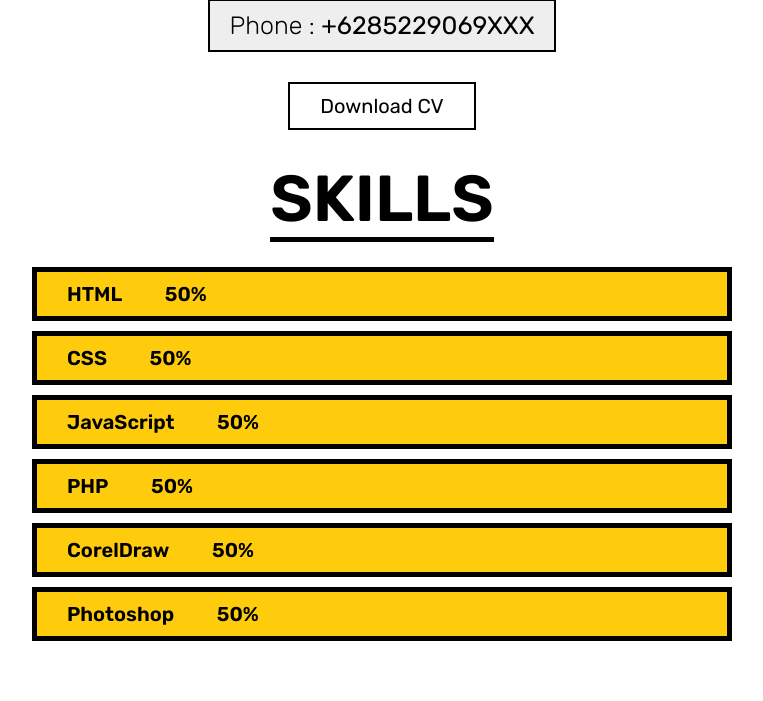
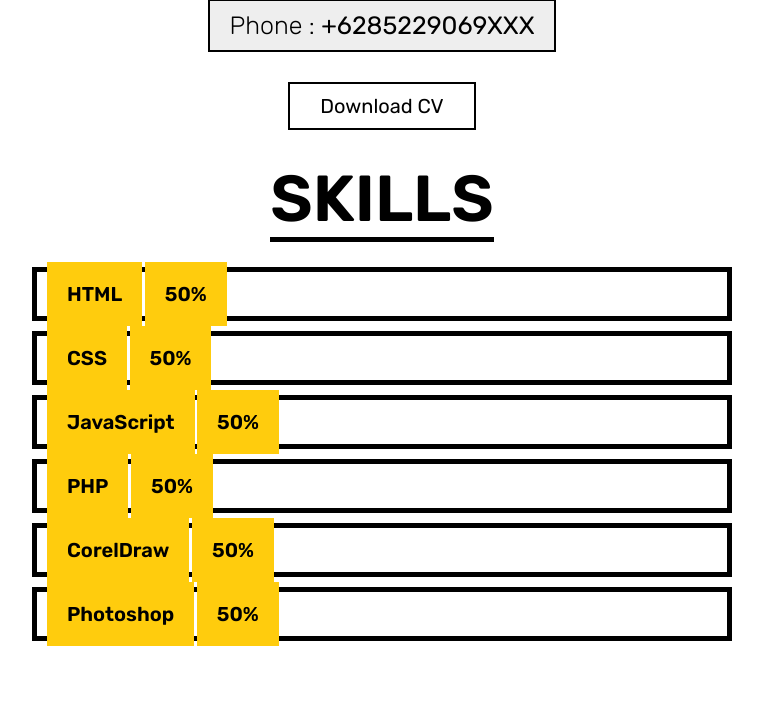
Before and after one commit to EkoSusant/cv-depot, a PHP site: page / in a window 1280 px wide. Shown: the part 1109-1810 px from the top of the page, without its empty margins (258-1021 px from the left). Run offline with PHP 8.4, Linux system fonts and the light colour scheme.

Commit message:
frist commit

```diff
--- a/css/style.css
+++ b/css/style.css
@@ -212,12 +212,13 @@ section {
   display: flex;
   align-items: center;
   justify-content: space-between;
-  background-color: var(--yellow);
 }
 .about .skills .progress .bar span {
   font-size: 2rem;
   padding: 2rem;
+  background-color: var(--yellow);
 }
+/* menit 33:27 */
 /* media queries */
 @media (max-width: 991px) {
   html {
```
